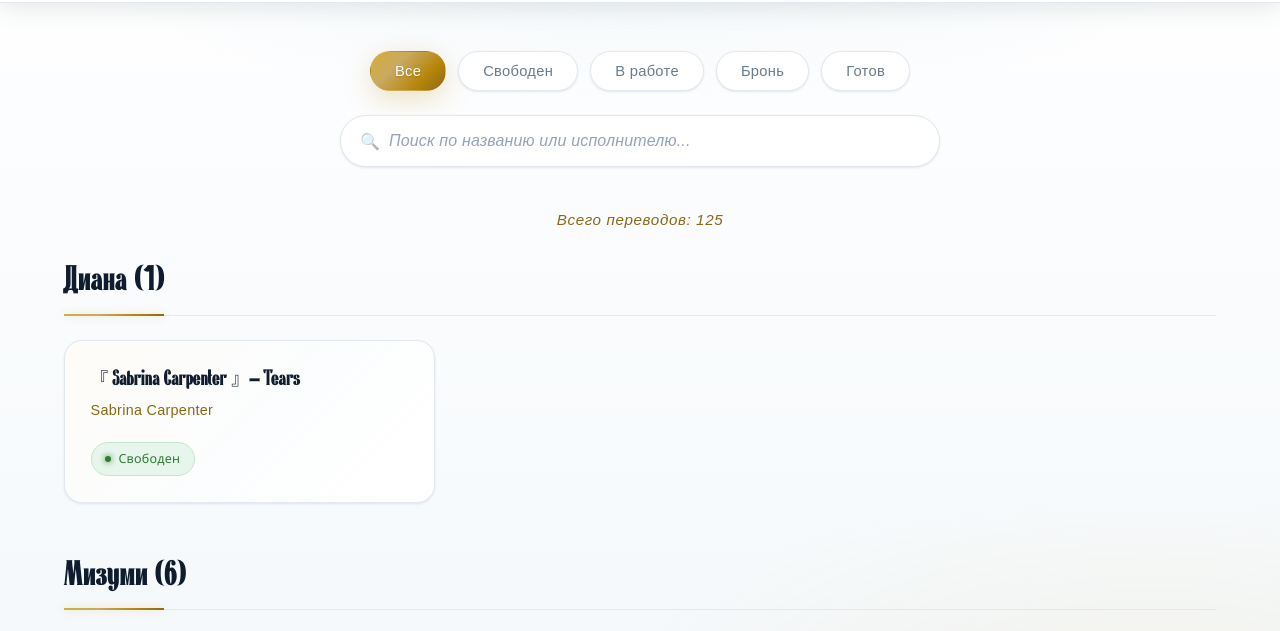
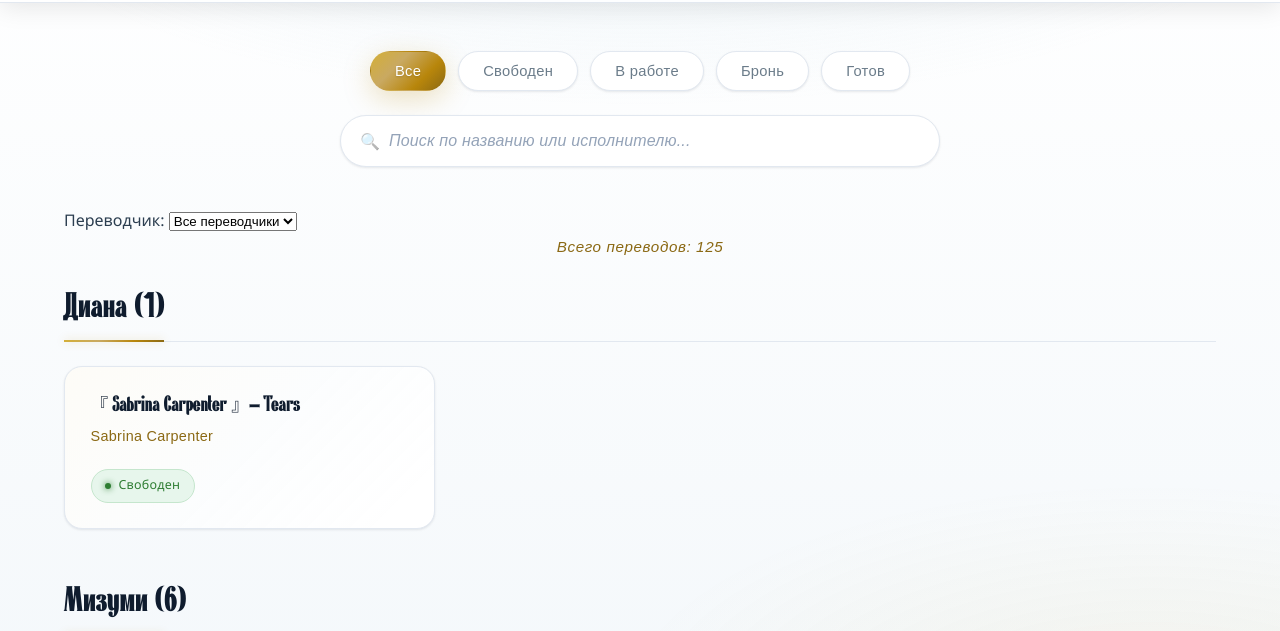
Before and after one commit to NerienAmandes/PhoenixPerevod, a plain HTML site: page index.html in a window 1280 px wide. Shown: the part 94-725 px from the top of the page. Drawn offline with Linux system fonts and the light colour scheme; a web font is replaced by a local one.

Commit message:
Add translator filter to main section

```diff
--- a/index.html
+++ b/index.html
@@ -44,6 +44,13 @@
         <input type="text" id="searchInput" placeholder="Поиск по названию или исполнителю...">
     </div>
 
+    <div class="translator-filter">
+        <label for="translatorSelect">Переводчик:</label>
+        <select id="translatorSelect">
+            <option value="all">Все переводчики</option>
+        </select>
+    </div>
+
     <div id="translatorsList"></div>
 </main>
 
```
